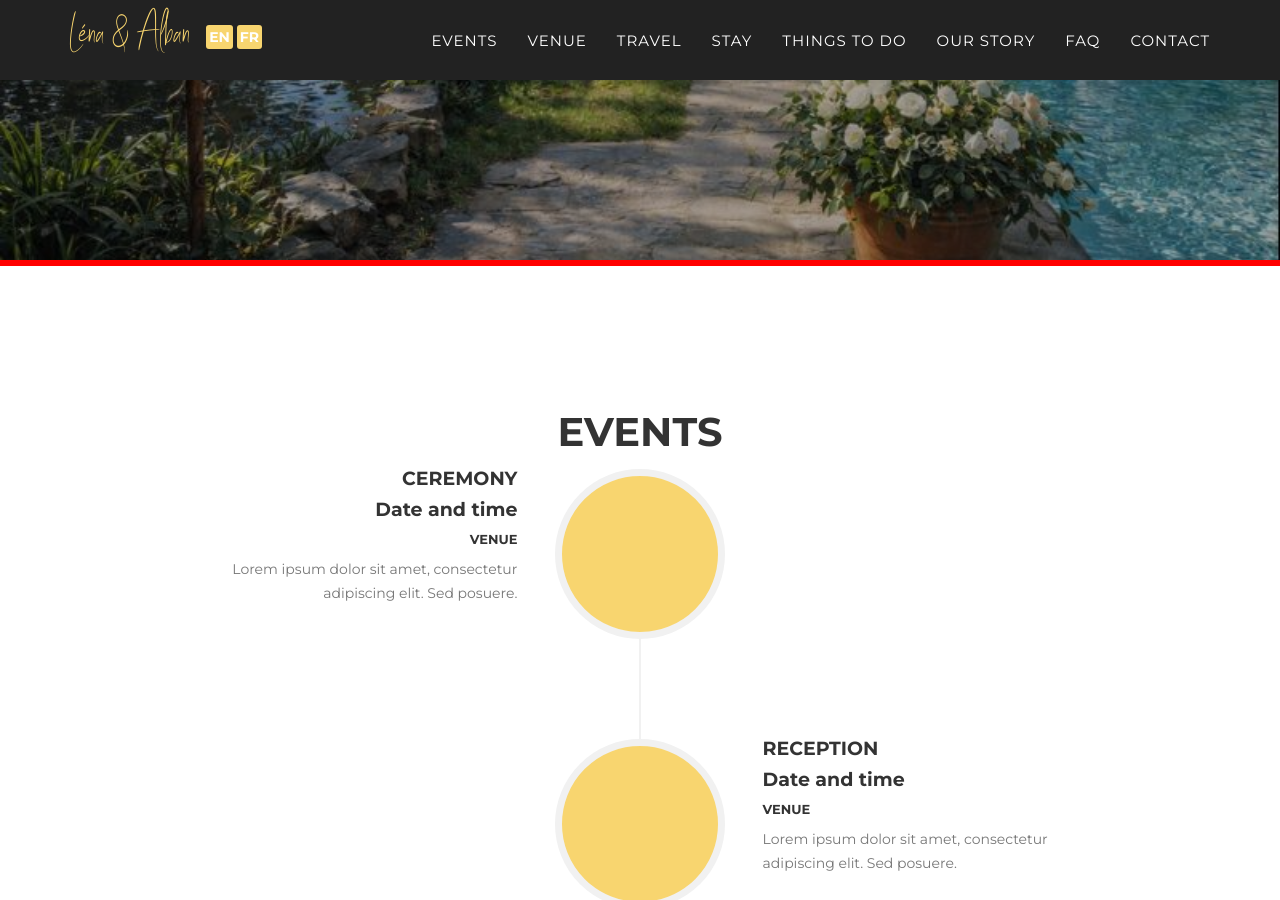
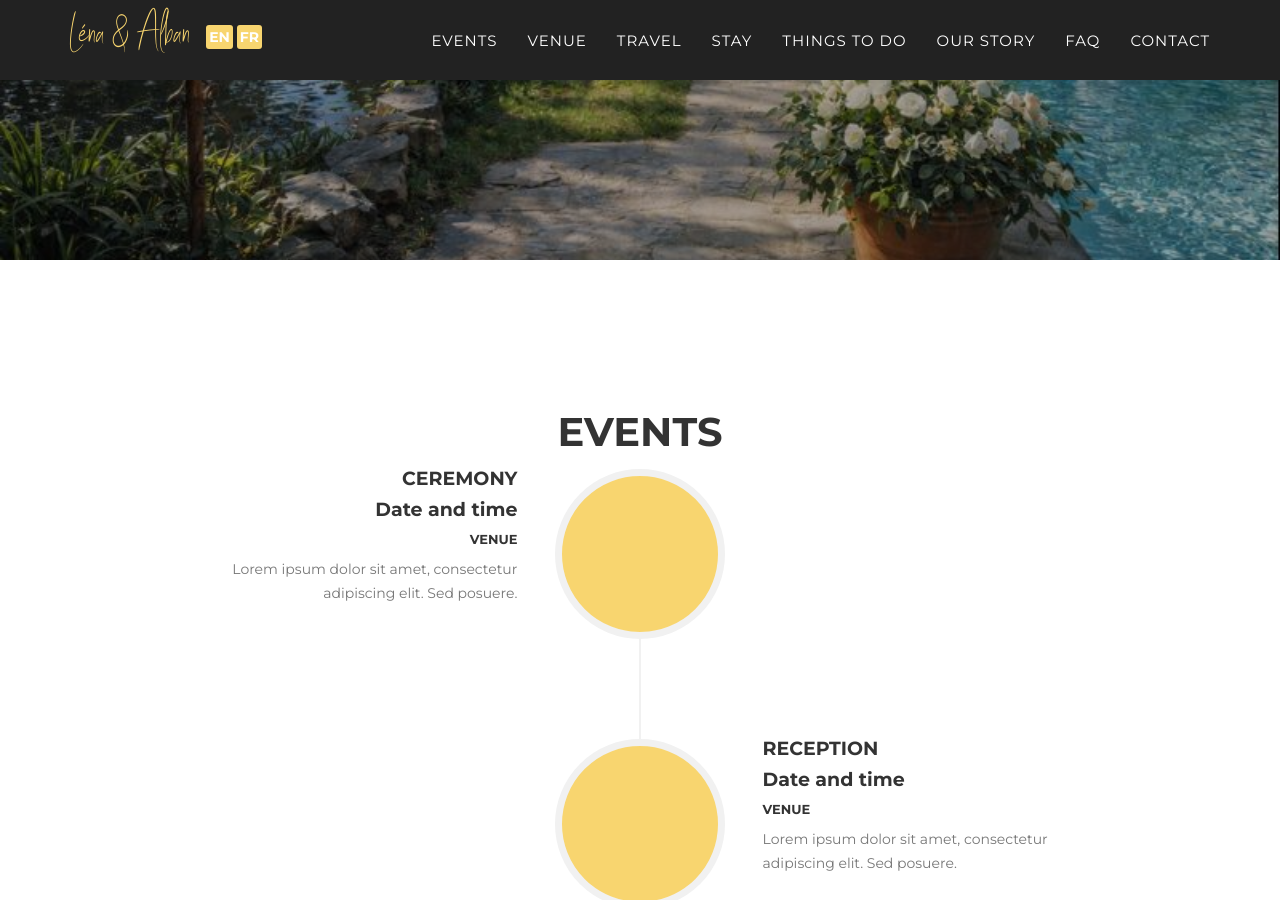
Before and after one commit to LenaAlban/lena-alban-wedding, a Jekyll site: the page built from index.html, in a window 1280 px wide and 900 px high, scrolled down 640 px. Built offline with Jekyll 4.4.1, drawn with Linux system fonts in a browser that asks for light colours; some web fonts are replaced.

Commit message:
Update agency.css

```diff
--- a/_includes/css/agency.css
+++ b/_includes/css/agency.css
@@ -1011,7 +1011,5 @@
   font-size: 20px;
   line-height: 1.5;
 }
-/* TEST - A SUPPRIMER APRES */
-header {
-  outline: 6px solid red !important;
-}
+/* TEST TEMP - a supprimer apres */
+body { outline: 8px solid lime !important; }
```
